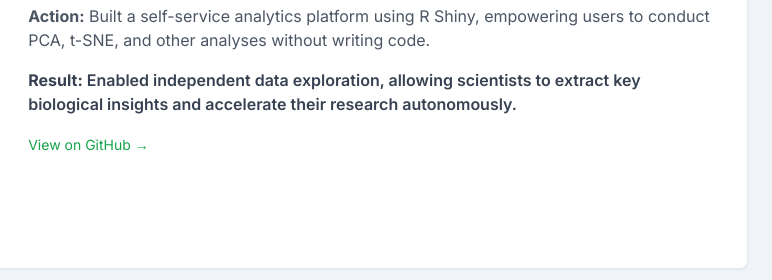
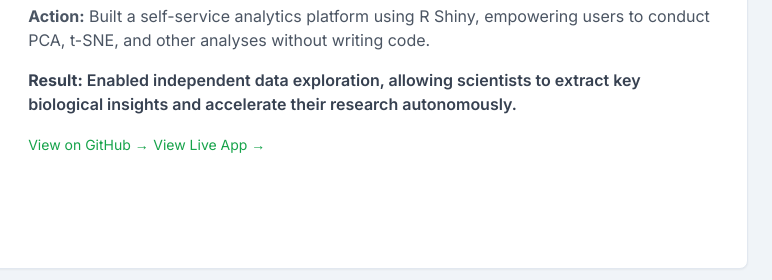
Before and after one commit to jawa23bio/Portfolio, a plain HTML site: page index.html in a window 1280 px wide. Shown: the part 2060-2340 px from the top of the page, 508-1280 px from the left. Drawn offline with nearby package versions, Linux system fonts and the light colour scheme.

Commit message:
Update index.html

```diff
--- a/index.html
+++ b/index.html
@@ -126,6 +126,7 @@
                         <p class="text-gray-600 mb-4"><strong>Action:</strong> Built a self-service analytics platform using R Shiny, empowering users to conduct PCA, t-SNE, and other analyses without writing code.</p>
                         <p class="text-gray-700 font-semibold mb-4"><strong>Result:</strong> Enabled independent data exploration, allowing scientists to extract key biological insights and accelerate their research autonomously.</p>
                         <a href="https://github.com/jawa23bio/DrosaGenXplorer" class="text-sm font-medium text-green-600 hover:text-green-500">View on GitHub &rarr;</a>
+                        <a href="https://jawaharmahendran.shinyapps.io/DrosaGenXplorer/" target="_blank" class="text-sm font-medium text-green-600 hover:text-green-500">View Live App &rarr;</a>
                     </div>
                 </div>
                  <div class="project-card grid grid-cols-1 md:grid-cols-5 gap-8 p-8 rounded-lg shadow-sm overflow-hidden">
```
